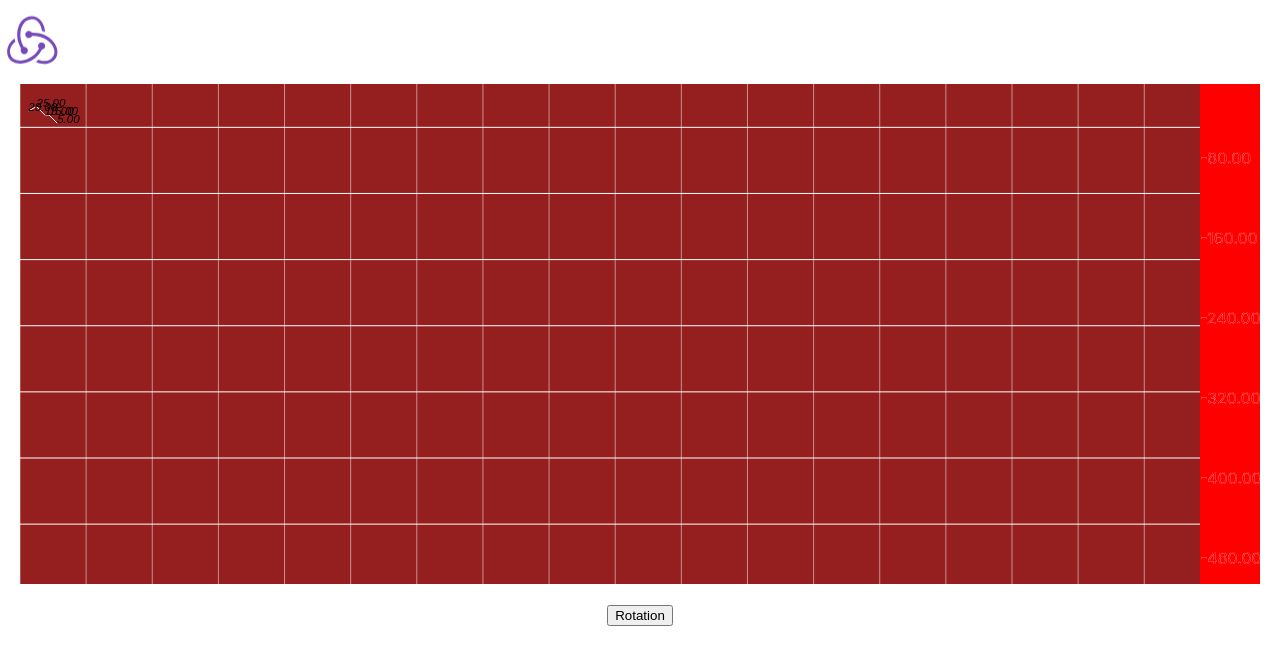
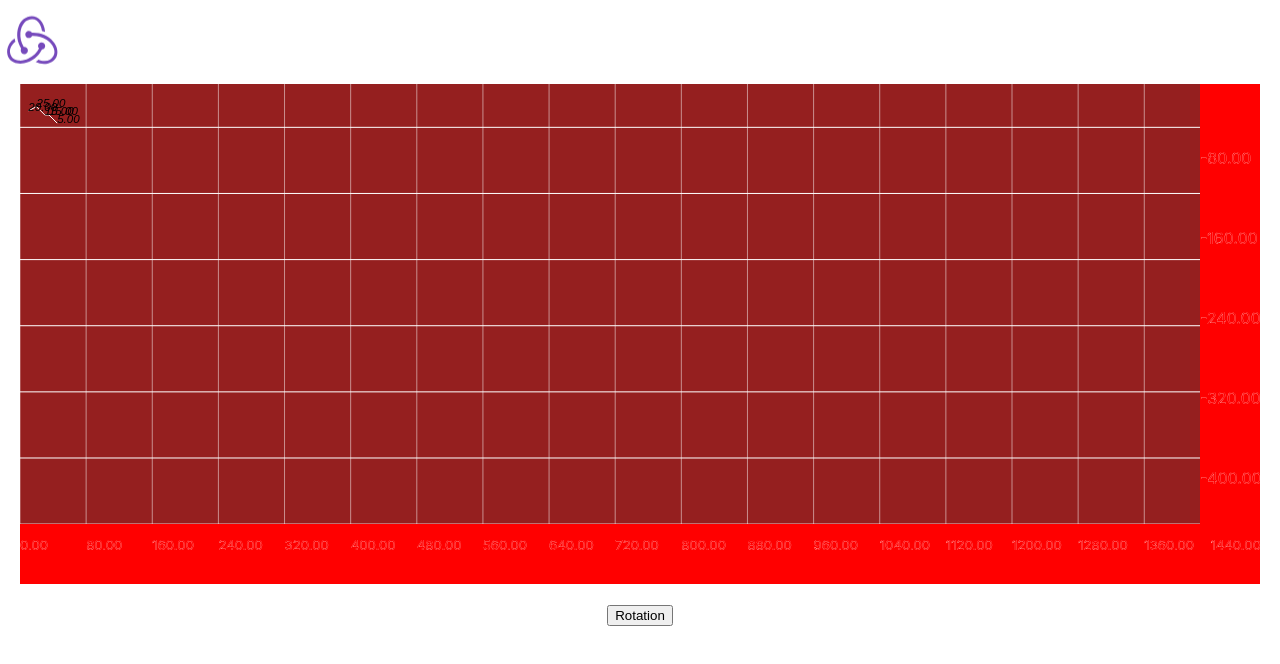
Before and after one commit to DigSan/svg-grid, a React (Create React App) app: page / in a window 1280 px wide. Shown: the top 664 px of the page. Built offline with nearby package versions, Linux system fonts and the light colour scheme.

Commit message:
horizontal grid

```diff
--- a/src/features/chart/Grid.tsx
+++ b/src/features/chart/Grid.tsx
@@ -28,6 +28,8 @@ export class Grid extends React.Component<GridProps> {
 
         const viewBoxRight = `${0} ${-position.y} ${60} ${baseHieght}`;
 
+        const viewBoxBottom = `${-position.x} ${-25} ${baseWidth} ${60}`;
+
         let lines = Array(80).fill(1).map((element, index) => index - 25)
         console.log(lines);
         return (
@@ -38,9 +40,15 @@ export class Grid extends React.Component<GridProps> {
                     {lines.map(x => <line vectorEffect="non-scaling-stroke"
                         fill="none" stroke="white" strokeWidth="0.5px" x1={x * size / zoom} x2={x * size / zoom} y1={-10000} y2={10000}></line>)}
                 </svg>
+
                 <svg style={{ right: 0, top: 0, position: "absolute", background: "red" }} width={60} height={baseHieght} viewBox={viewBoxRight}>
                     {lines.map(x => <text vectorEffect="non-scaling-stroke"
                         fill="none" stroke="white" strokeWidth="0.2px" y={x * size / zoom} x={0}>{(-x * size).toFixed(2)}</text>)}
+                </svg>
+
+                <svg style={{ left:0, bottom: 0, width: '100%', position: "absolute", background: "red" }} width={baseWidth} height={60} viewBox={viewBoxBottom}>
+                    {lines.map(x => <text vectorEffect="non-scaling-stroke"
+                        fill="none" stroke="white" strokeWidth="0.2px" x={x * size / zoom} y={0}>{(x * size).toFixed(2)}</text>)}
                 </svg>
             </div>
         );
```
